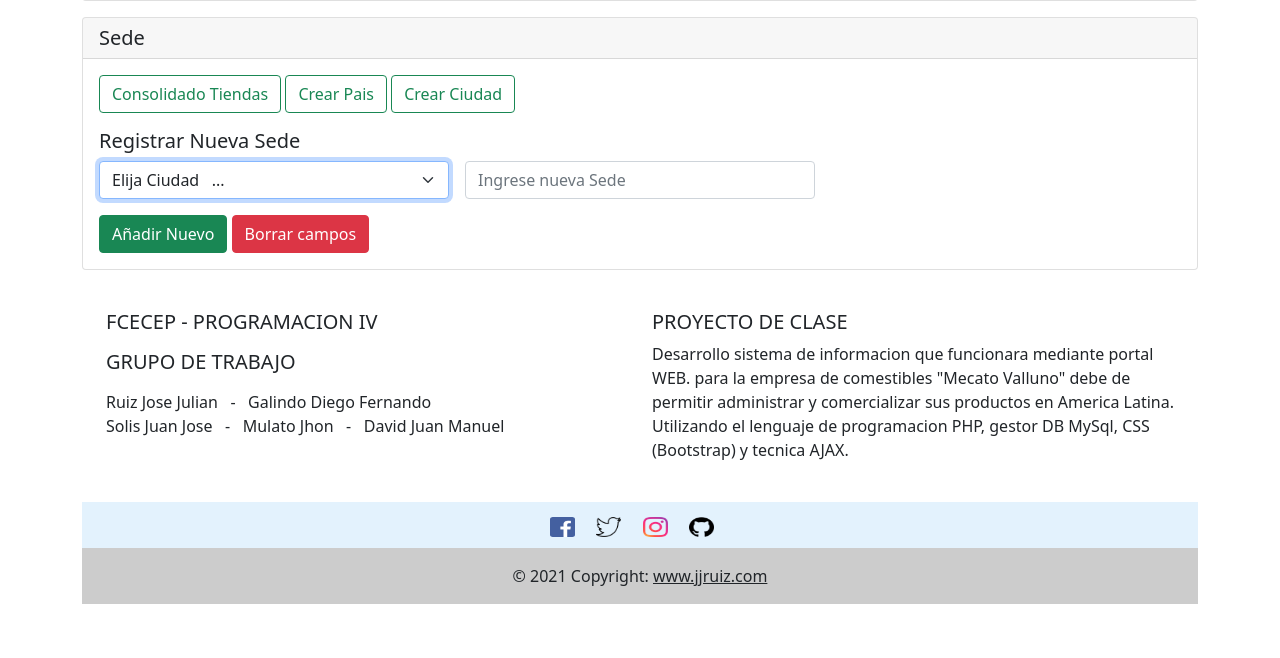
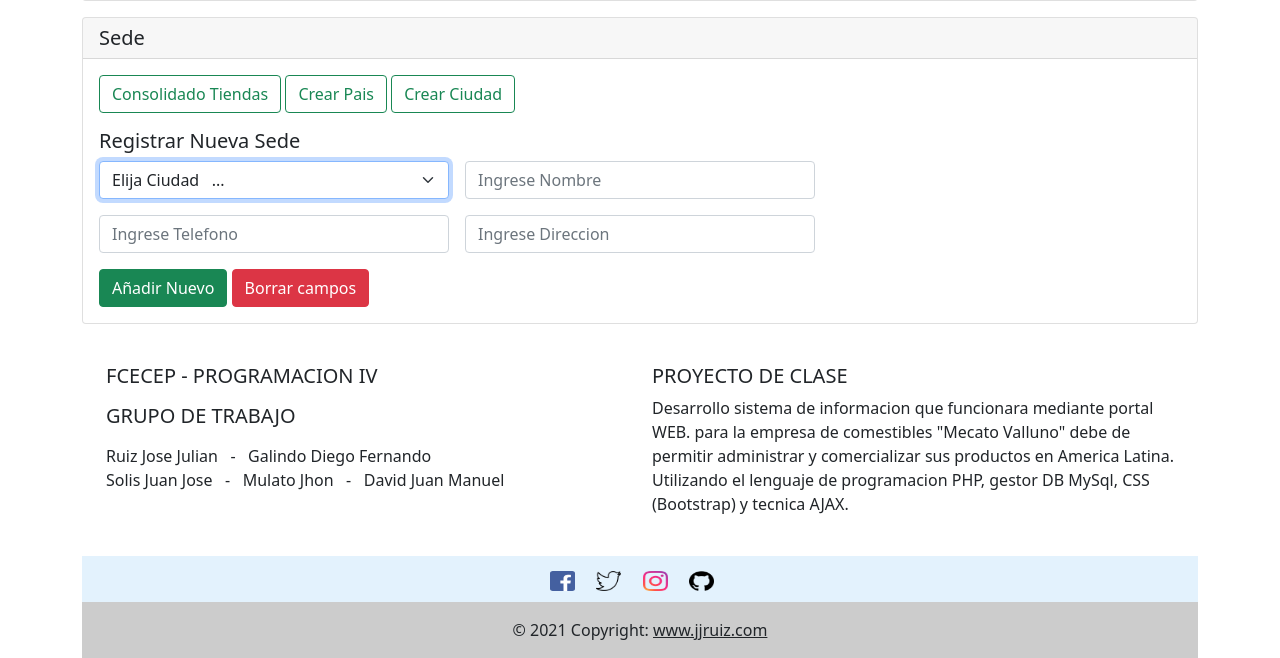
Before and after one commit to jjruiz23/mecatovalluno, a PHP site: page /adminSis/crearSede.php in a window 1280 px wide. Shown: the part 173-831 px from the top of the page. Before the commit the page ends 777 px from the top, so only its background shows below. Run offline with PHP 8.4, Linux system fonts and the light colour scheme; data that the repository does not hold is empty; some libraries are stand-ins or nearby versions.

Commit message:
Ajuste de modulo consolidado de tiendas
Se modificaron los modulos de crear sede. para agregar los campos telefono, direccion y fecha y mostrar en cosolidado.

```diff
--- a/adminSis/crearSede.php
+++ b/adminSis/crearSede.php
@@ -43,7 +43,17 @@
               <?php endif ?>
             </div>
             <div class="col-sm-4">
-              <input type="text" class="form-control" id="nuevaSede" placeholder="Ingrese nueva Sede" value="" required>
+              <input type="text" class="form-control" id="nuevaSede" placeholder="Ingrese Nombre" value="" required>
+            </div>
+          </div>
+          <p></p>
+          <!-- segunda fila de inputs -->
+          <div class="row g-3">
+            <div class="col-sm-4">
+              <input type="text" class="form-control" id="telefonoSede" placeholder="Ingrese Telefono" value="" required>
+            </div>
+            <div class="col-sm-4">
+              <input type="text" class="form-control" id="direcSede" placeholder="Ingrese Direccion" value="" required>
             </div>
           </div>
           <p></p>
--- a/dataBase/adminSis/queryConsoTiendas.php
+++ b/dataBase/adminSis/queryConsoTiendas.php
@@ -2,9 +2,9 @@
 <?php require_once ("../dataBase/conexion.php");
 $conexion = conexion();
 
-#2. Definir la acción a realizar (selecT -> RESULSET)
+#2. Definir la acción a realizar (selecT -> RESULSET)  con DATE() se extrae la fecha sin hora
 
-$sql = "SELECT  p.nomPais, c.nomCiudad, s.nomSede
+$sql = "SELECT  p.nomPais, c.nomCiudad, s.nomSede, s.telefonoSede, s.direSede, DATE(s.fechaCreacion)
 			FROM pais p
 			INNER JOIN ciudad c ON p.idPais = c.idPais
 			INNER JOIN sede s ON c.idCiudad = s.idCiudad
--- a/dataBase/adminSis/regisSedeAjax.php
+++ b/dataBase/adminSis/regisSedeAjax.php
@@ -5,6 +5,8 @@
 
 		$nuevaSede=$_POST['nuevaSede']; // creo variable $tipodoc y le asigno los datos recibidos desde regisEst.php
 		$idCiudad=$_POST['idCiudad'];
+		$telefonoSede=$_POST['telefonoSede'];
+		$direcSede=$_POST['direcSede'];
 
 	// de buscaRepetido se responde a regisEst.php mediante el echo
 		if(buscaRepetido($nuevaSede,$idCiudad,$conexion)==1){  // si el resultado de la funcion es igual a 1
@@ -13,7 +15,7 @@
             // realizar inserccion de datos a la base de datos
             // insertar en la tabla personal en los campos (*,*,*,*)
             //los valores de las variables ('*','*','*','*')
-			$sql="INSERT into sede (nomSede,idCiudad) values ('$nuevaSede','$idCiudad')";
+			$sql="INSERT into sede (nomSede,idCiudad,telefonoSede,direSede) values ('$nuevaSede','$idCiudad','$telefonoSede','$direcSede')";
 			$result=mysqli_query($conexion,$sql); ////la funcion mysqli_query devulve un valor mayor a 0 si encuentra resultado de $sql en $conexion
 
 		}
--- a/js/funciones.js
+++ b/js/funciones.js
@@ -186,13 +186,21 @@ function accionesAdminSis(){      // se crea funcion de js
         alertify.alert("<b>Debes elegir La ciudad</b> Campo en blanco").setHeader('<b> Cuidado! </b></em> ');  // mensaje de alerta indicando que el campo esta vacio
         return false;   //para que el mensaje no se cierre automaticamente
     }else if($('#nuevaSede').val()==""){
-      alertify.alert("<b>Debes digitar la Nueva Sede</b> Campo en blanco").setHeader('<em> Alerta </em>');
+      alertify.alert("Debes digitar <b>El NOMBRE de Nueva Sede</b> Campo en blanco").setHeader('<em> Alerta </em>');
+      return false;
+    }else if($('#telefonoSede').val()==""){
+      alertify.alert("Debes digitar <b>El TELEFONO de Nueva Sede</b> Campo en blanco").setHeader('<em> Alerta </em>');
+      return false;
+    }else if($('#direcSede').val()==""){
+      alertify.alert("Debes digitar <b>La DIRECCION de Nueva Sede</b> Campo en blanco").setHeader('<em> Alerta </em>');
       return false;
     }
 
     // crear paquete de datos para pasar al ajax
     cadenaCiudad="nuevaSede=" + $('#nuevaSede').val() +
-                  "&idCiudad=" + $('#idCiudad').val();
+                  "&idCiudad=" + $('#idCiudad').val() +
+                  "&telefonoSede=" + $('#telefonoSede').val()+
+                  "&direcSede=" + $('#direcSede').val();
 
     //creo el ajax
     $.ajax({
@@ -201,12 +209,12 @@ function accionesAdminSis(){      // se crea funcion de js
       data:cadenaCiudad,
       success:function(r){
           if(r==2){
-              alertify.alert("Esta Sede ya existe, Prueba con otra").setHeader('<em> Cuidado </em> ');
+              alertify.alert("<b>Esta Sede ya existe</b>, Prueba con otra").setHeader('<em> Cuidado </em> ');
               return false;
           }
           else{
               $('#frmRegistro')[0].reset();
-              alertify.success("Agregado con exito");
+              alertify.success("<b>Agregado con exito</b> Sede ingresada con EXITO!");
               return false;
           }
       }   //success function
```
Also changed, not shown: adminSis/consoPer.php (+8 -15 lines), adminSis/consoTiendas.php (+15 -10 lines).
